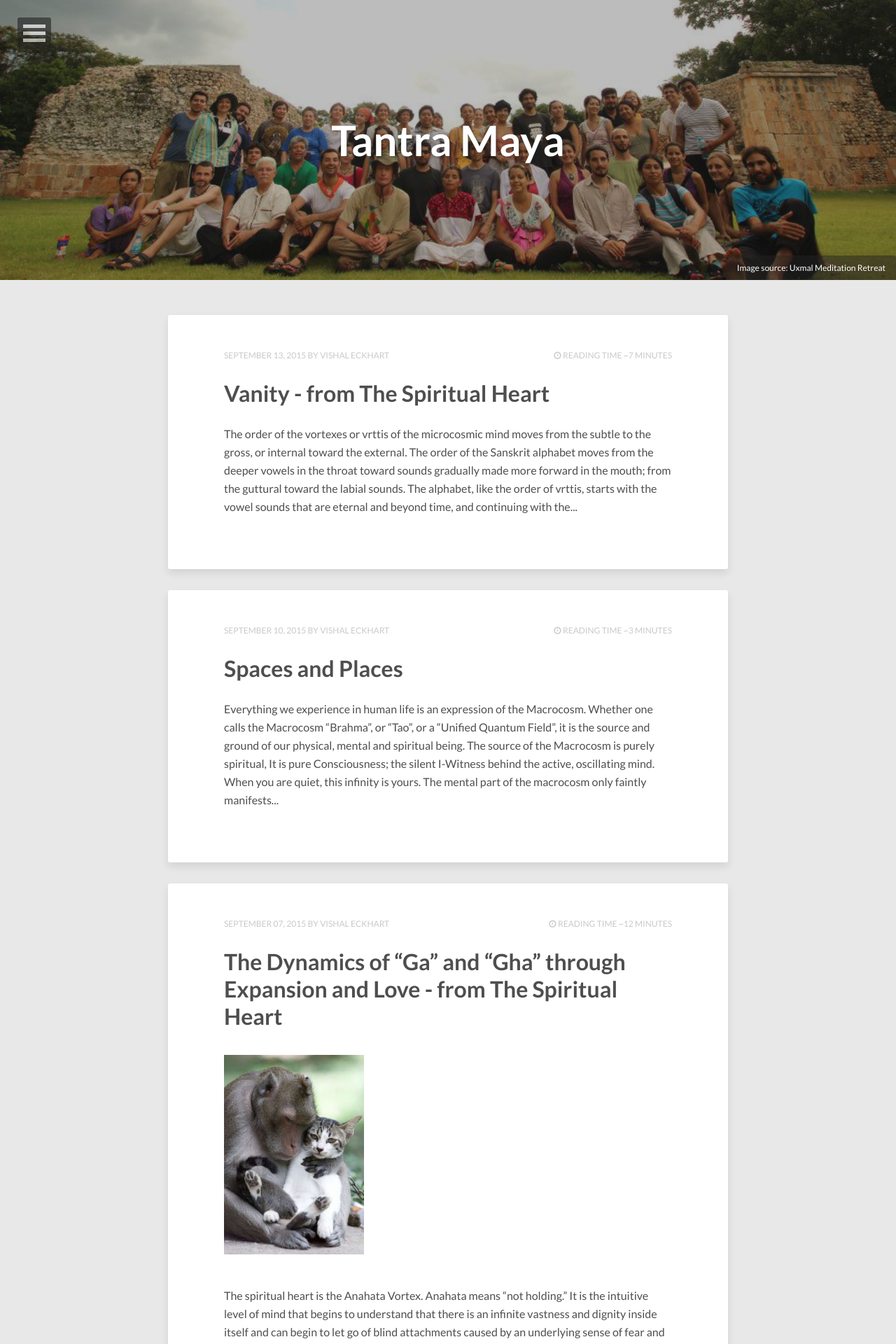
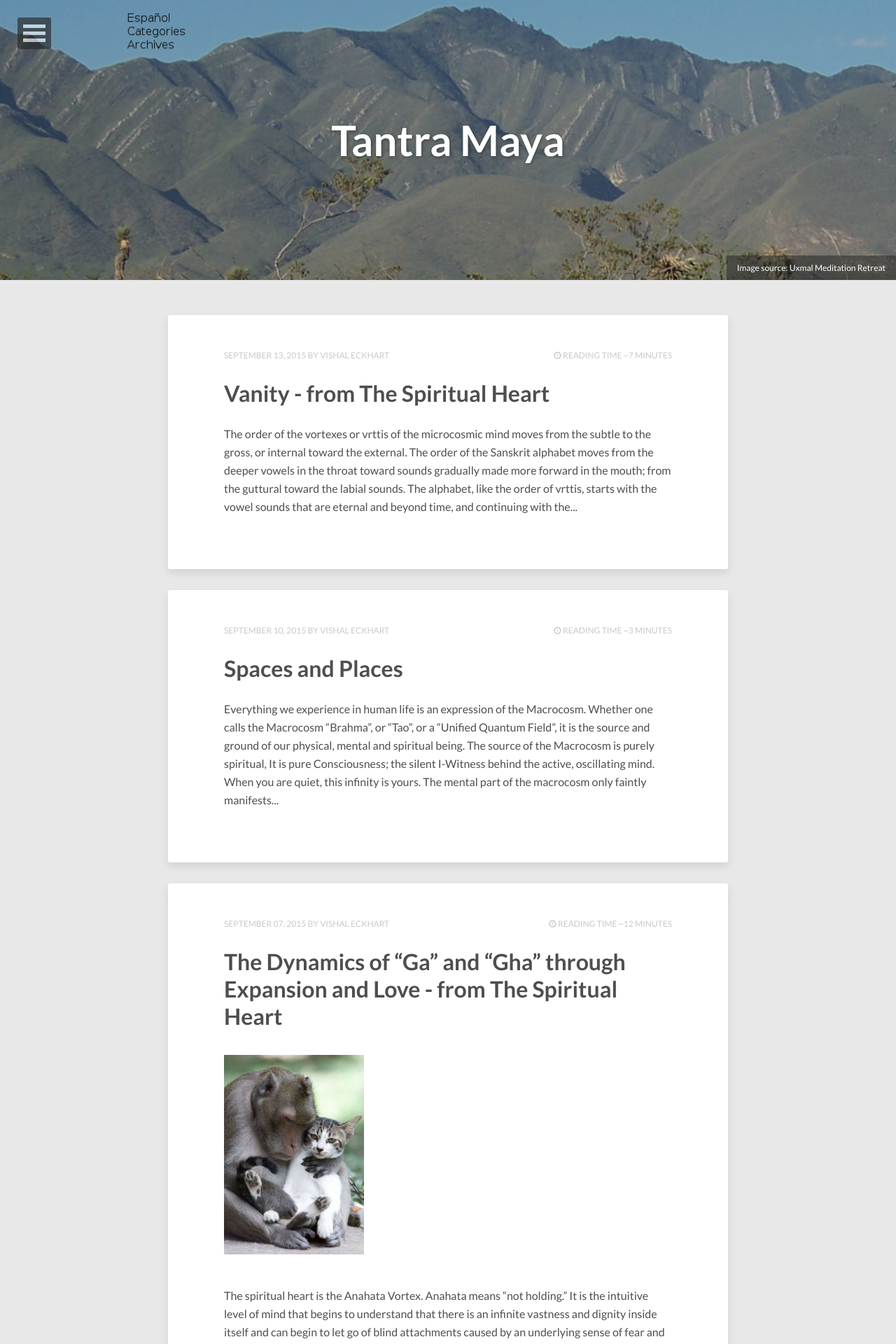
Before and after one commit to anandamurtiidiscursos/anandamurtiidiscursos.github.io, a Jekyll site: the page built from index.html, in a window 1280 px wide. Shown: the top 1920 px of the page at 70% size. Built offline with Jekyll 4.4.1, drawn with Linux system fonts in a browser that asks for light colours; nearby versions of some CDN libraries; the list of posts is cut into pages by our own code.

Commit message:
Updated index.html

```diff
--- a/index.html
+++ b/index.html
@@ -11,10 +11,11 @@
   - modern
 comments: false
 image:
-  feature: "muna.png"
+  feature: "abstract-1.jpg"
   credit: Uxmal Meditation Retreat
 published: true
 ---
+
 
 
 {% for post in paginator.posts %}
```
Also changed, not shown: other parts of index.html (+1 -1 lines).
